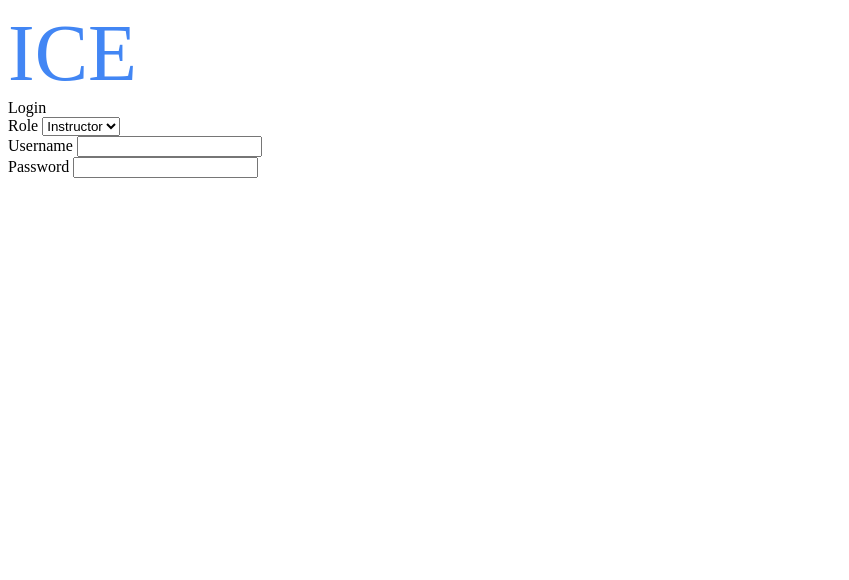
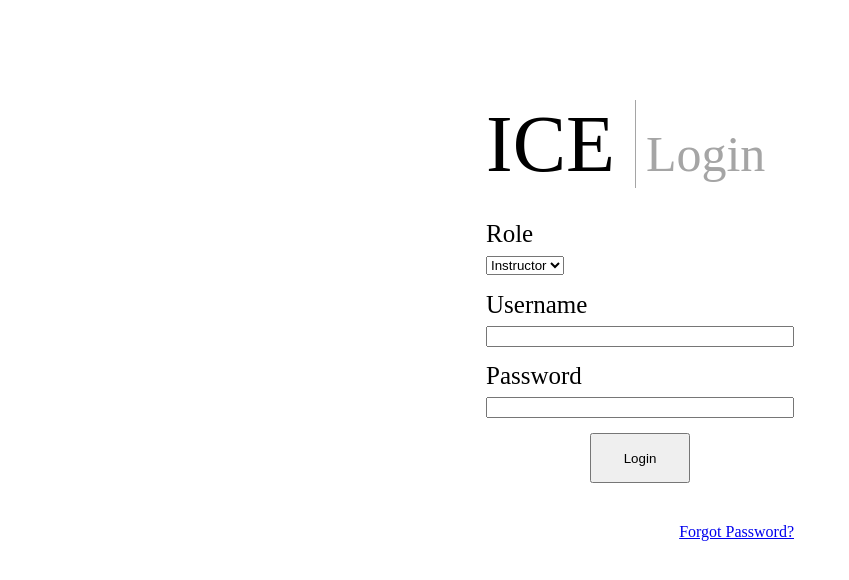
Before and after one commit to choijaewon959/ICE, a Django app: page / in a window 1280 px wide. Shown: the top 580 px of the page, without its empty margins (0-849 px from the left). Run offline with Django 3.2, Linux system fonts and the light colour scheme.

Commit message:
login page ui done

```diff
--- a/ICE_project/static/css/login.css
+++ b/ICE_project/static/css/login.css
@@ -1,4 +1,58 @@
+.tm_container{
+    position: absolute;
+    top: 40%;
+    left: 50%;
+    transform: translateX(-50%) translateY(-50%);
+}
+
 #logo_txt{
-    color: #4286f4;
+    /*color: #4286f4;*/
+    color: black;
     font-size:   80px;
+    border-right: 1px solid #a5a5a5;
 }
+
+#logo_login{
+    padding-left: 10px;
+    color: #a5a5a5;
+    font-size: 50px;
+}
+
+.input_boxes input{
+    width: 300px;
+}
+
+#role{
+    margin-top: 30px;
+    margin-bottom: 15px;
+    font-size: 25px;
+}
+
+#Username{
+    margin-bottom: 15px;
+    font-size: 25px;
+}
+
+#Password{
+    margin-bottom: 15px;
+    font-size: 25px;
+}
+
+#button_div{
+    display: flex;
+    justify-content: center;
+}
+
+#button_div button{
+    padding: 10px;
+    /*background-color: #4286f4;*/
+    /*color: #4286f4;*/
+    color: black;
+    width: 100px;
+    height: 50px;
+}
+
+#forgot_pw{
+    margin-top: 40px;
+    float: right;
+}
--- a/ICE_project/templates/login.html
+++ b/ICE_project/templates/login.html
@@ -12,28 +12,42 @@
     <script src="main.js"></script>
 </head>
 <body>
+
+    <div class = "tm_container">
             <header class = "logo" >
-        <div id = "logo_txt">ICE</div>
-        <div id = "logo_login">Login</div>
+                    <span id = "logo_txt">ICE </span>
+                    <span id = "logo_login">Login</span>
             </header>
 
                 <div class = "input_boxes">
                     <div id = "role">
-            Role
+                        Role<br>
                         <select>
                             <option>Instructor</option>
                             <option>Learner</option>
                         </select>
                     </div>
                     <div id = "Username">
-            Username
+                        Username<br>
                         <input type="text" name="Username">
                     </div>
                     <div id = "Password">
-            Password
+                        Password<br>
                         <input type="password" name="Password">
                     </div>
                 </div>
 
+            <div id="button_div">
+                <button>
+                    Login
+                </button>
+            </div>
+
+            <div id="forgot_pw">
+                <a href="url">Forgot Password?</a>
+            </div>
+    </div><!--tm_container-->
+
+
 </body>
 </html>
```
Lines whose indentation alone changed are shown as unchanged.
